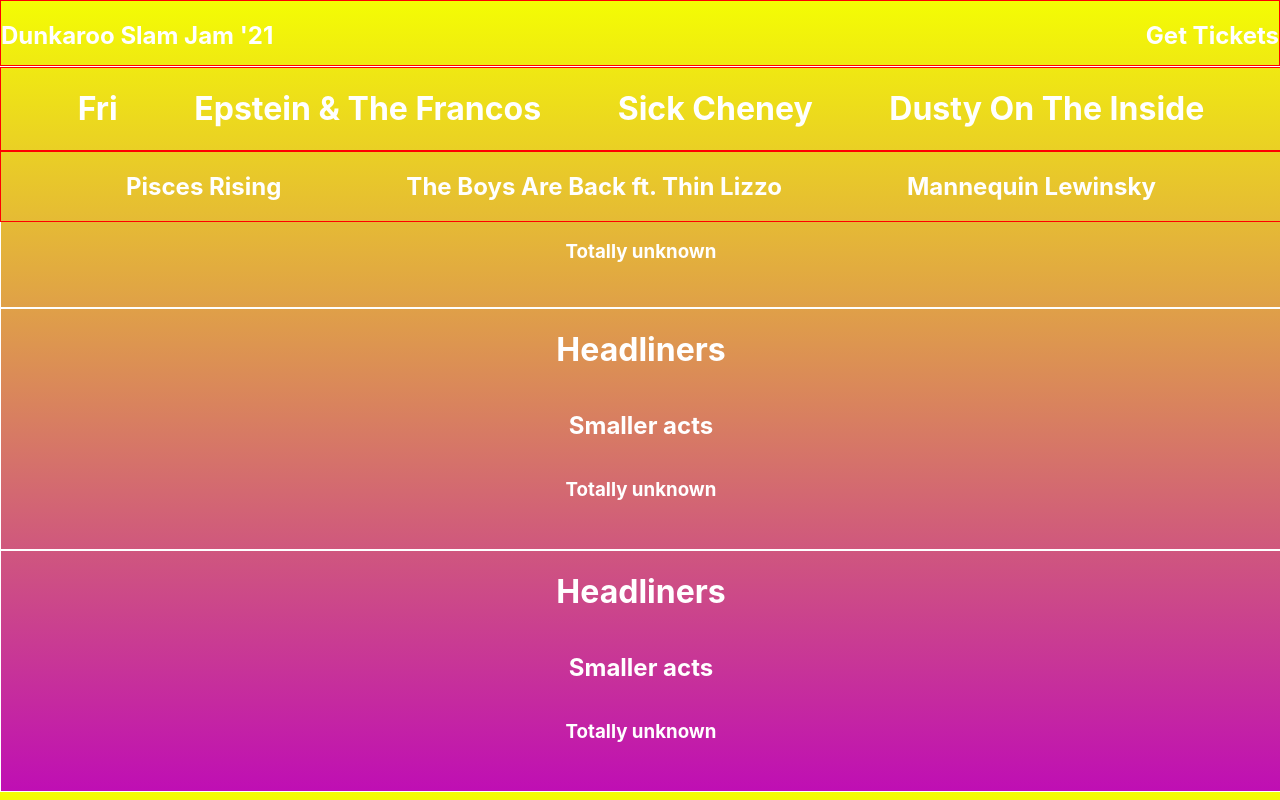
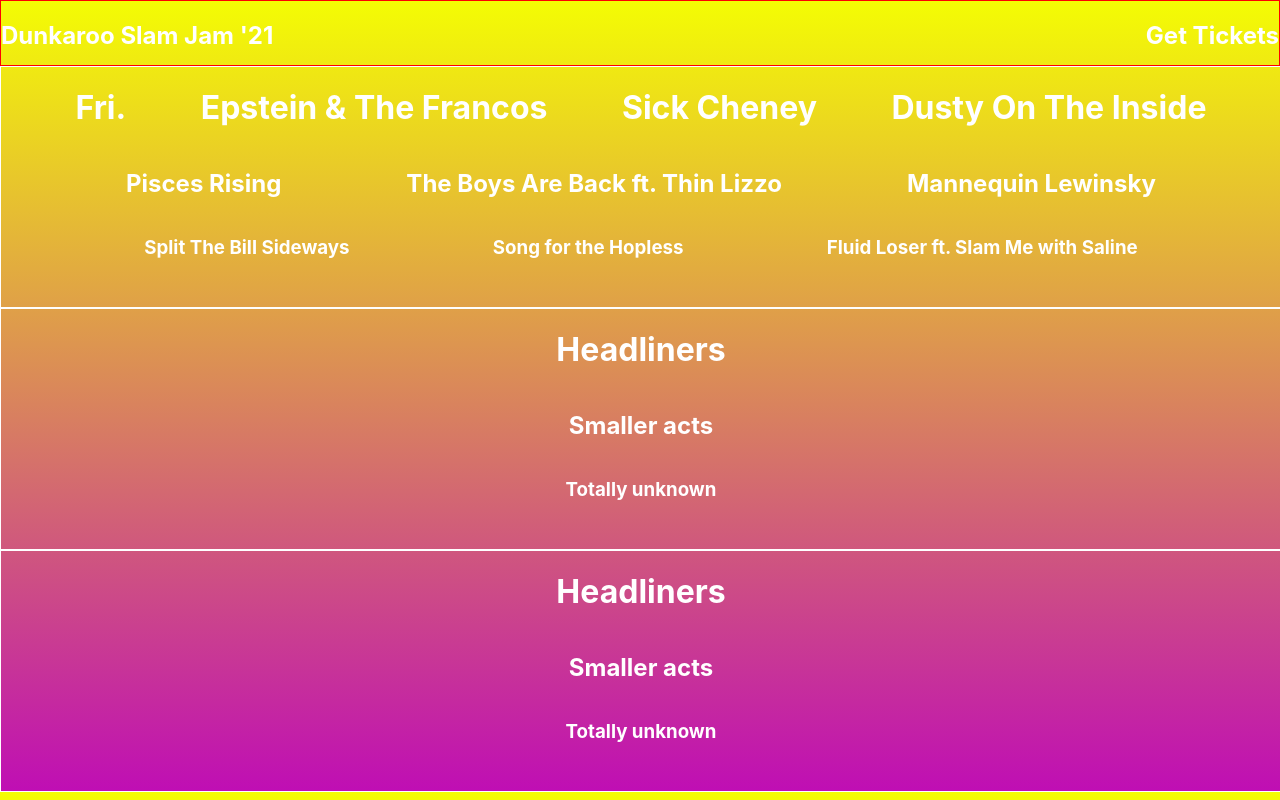
Before and after one commit to hayesdev/dunkaroo, a React (Create React App) app in the folder dunkaroo_slam_jam/: page / in a window 1280 px wide. Built offline with nearby package versions, Linux system fonts and the light colour scheme.

Commit message:
unknowns component added

```diff
--- a/dunkaroo_slam_jam/src/App.js
+++ b/dunkaroo_slam_jam/src/App.js
@@ -4,6 +4,7 @@ import Header from "./components/Header";
 import bands from "./bands";
 import Headliners from "./components/Headliners";
 import SmallerActs from "./components/SmallerActs";
+import Unknowns from "./components/Unknowns";
 
 function App() {
   return (
@@ -12,7 +13,7 @@ function App() {
       <div className="days">
         <Headliners />
         <SmallerActs />
-        <h3>Totally unknown</h3>
+        <Unknowns />
       </div>
       <div className="days">
         <h1>Headliners</h1>
--- a/dunkaroo_slam_jam/src/bands.js
+++ b/dunkaroo_slam_jam/src/bands.js
@@ -2,7 +2,7 @@ import React from "react";
 
 const bands = [
   {
-    day: "Fri",
+    day: "Fri.",
     bigBands: ["Epstein & The Francos", "Sick Cheney", "Dusty On The Inside"],
     smallerActs: [
       "Pisces Rising",
@@ -16,7 +16,7 @@ const bands = [
     ],
   },
   {
-    day: "Sat",
+    day: "Sat.",
     bigBands: ["Epstein & The Francos", "Sick Cheney", "Dusty On The Inside"],
     smallerActs: [
       "Pisces Rising",
@@ -30,7 +30,7 @@ const bands = [
     ],
   },
   {
-    day: "Sun",
+    day: "Sun.",
     bigBands: ["Epstein & The Francos", "Sick Cheney", "Dusty On The Inside"],
     smallerActs: [
       "Pisces Rising",
--- a/dunkaroo_slam_jam/src/components/Headliners.js
+++ b/dunkaroo_slam_jam/src/components/Headliners.js
@@ -22,5 +22,4 @@ const Headliner = styled.div`
   flex-direction: row;
   width: 100vw;
   justify-content: space-evenly;
-  border: 1px solid red;
 `;
--- a/dunkaroo_slam_jam/src/components/SmallerActs.js
+++ b/dunkaroo_slam_jam/src/components/SmallerActs.js
@@ -20,5 +20,4 @@ const SmallerAct = styled.div`
   flex-direction: row;
   width: 100vw;
   justify-content: space-evenly;
-  border: 1px solid red;
 `;
--- a/dunkaroo_slam_jam/src/components/Unknowns.js
+++ b/dunkaroo_slam_jam/src/components/Unknowns.js
@@ -1,7 +1,23 @@
 import React from "react";
+import styled from "styled-components";
+import bands from "../bands";
 
 function Unknowns() {
-  return <div></div>;
+  const { unknowns } = bands[0];
+  return (
+    <Unknown>
+      {unknowns.map((band) => {
+        return <h3>{band}</h3>;
+      })}
+    </Unknown>
+  );
 }
 
 export default Unknowns;
+
+const Unknown = styled.div`
+  display: flex;
+  flex-direction: row;
+  width: 100vw;
+  justify-content: space-evenly;
+`;
```
Also changed, not shown: 1 other file (tests, documents, lock files or other folders).
